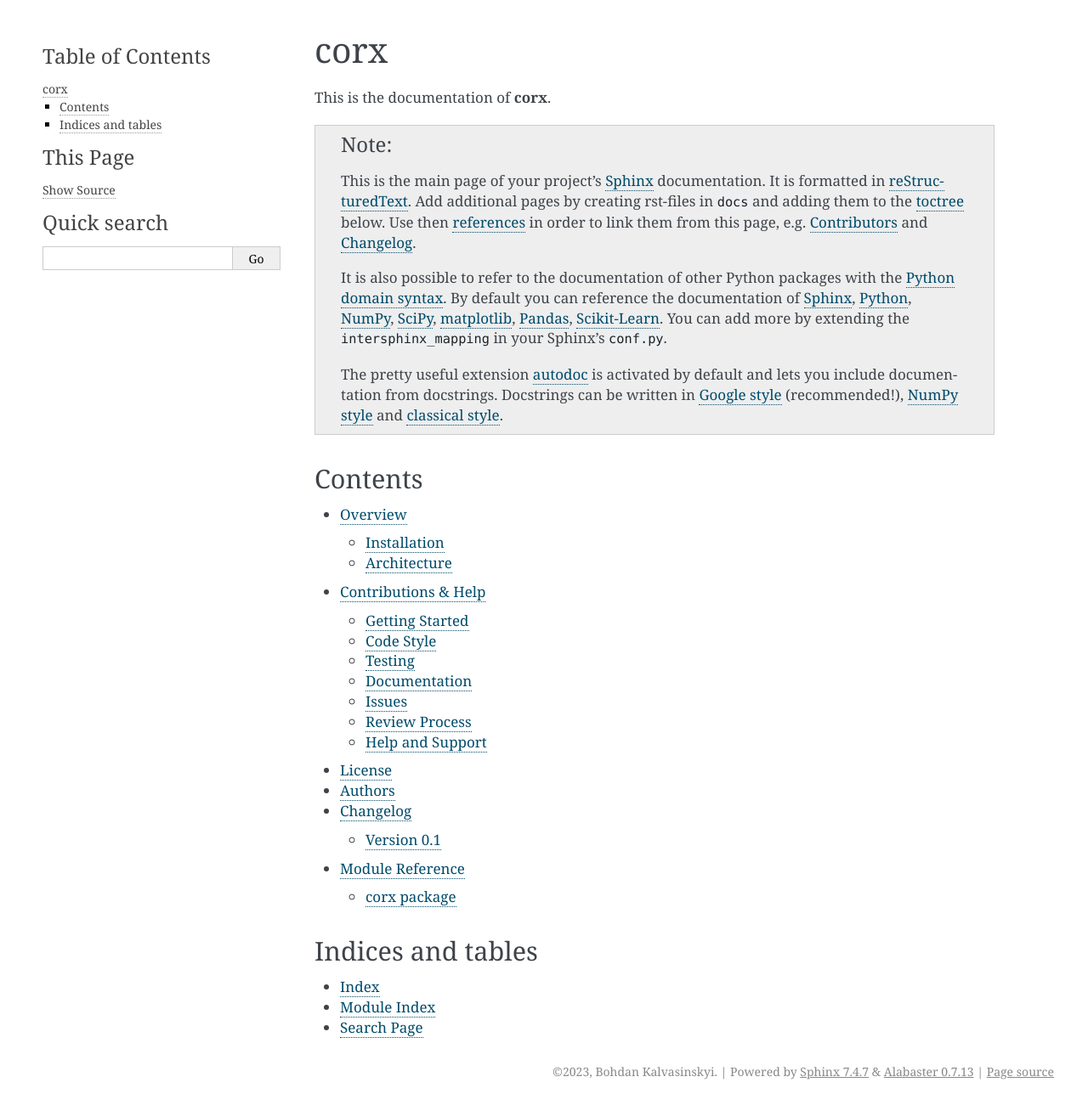
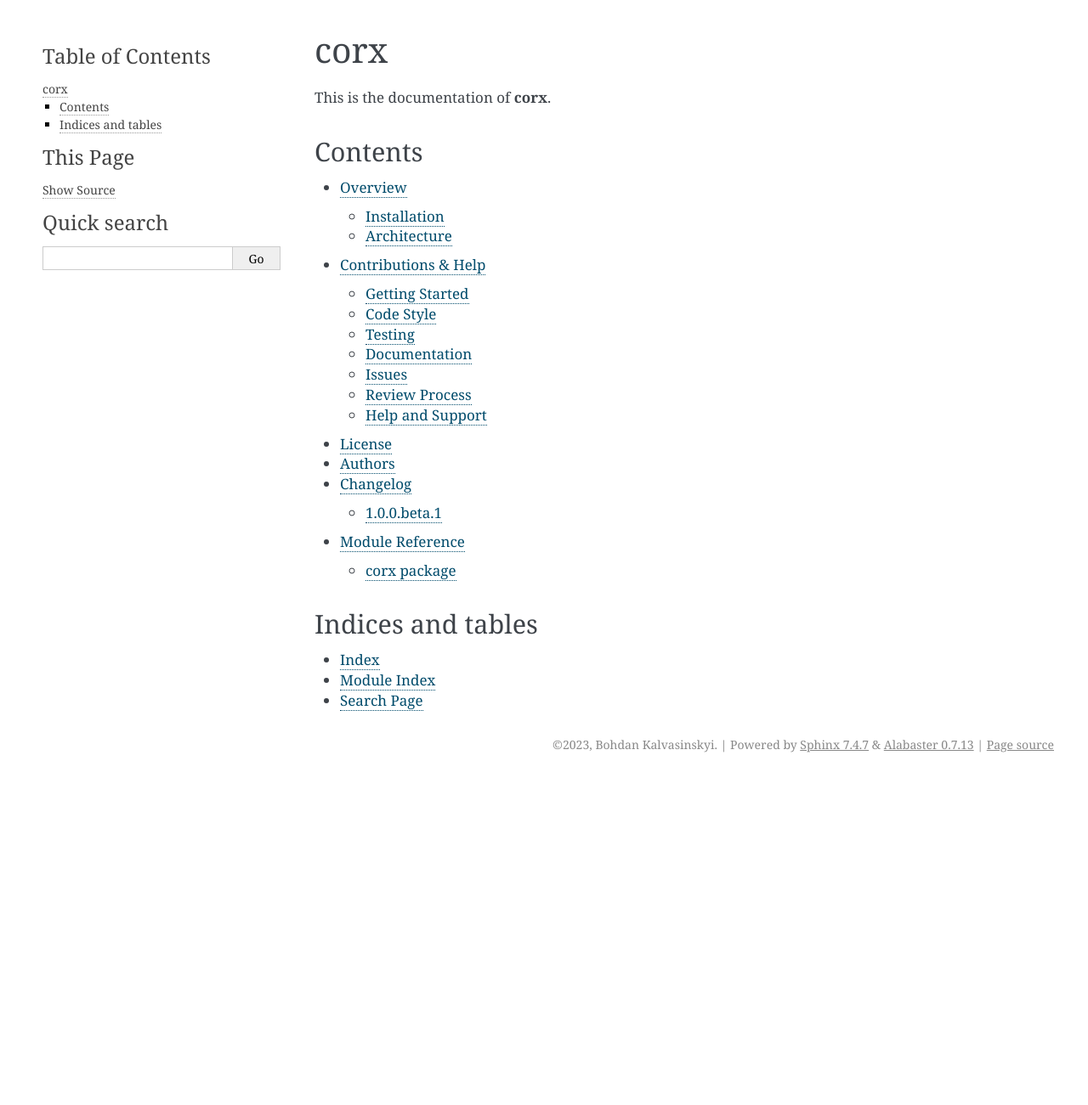
Before and after one commit to neromantic/corx, a Sphinx documentation site: the page built from docs/index.rst, in a window 1280 px wide. Shown: the whole page at 85% size. Built offline with Sphinx 7.4.7, drawn with Linux system fonts in a browser that asks for light colours; the version number is read from the project's files by our own code; after the commit the page ends 916 px from its top, so only the background shows below that.

Commit message:
Edit meta

```diff
--- a/CHANGELOG.rst
+++ b/CHANGELOG.rst
@@ -2,5 +2,5 @@
 Changelog
 =========
 
-Version 0.1
+1.0.0.beta.1
 ===========
--- a/docs/conf.py
+++ b/docs/conf.py
@@ -87,7 +87,7 @@ source_suffix = ".rst"
 master_doc = "index"
 
 # General information about the project.
-project = "Barista"
+project = "corx"
 copyright = "2023, Bohdan Kalvasinskyi"
 
 # The version info for the project you're documenting, acts as replacement for
@@ -246,7 +246,7 @@ latex_elements = {
 # Grouping the document tree into LaTeX files. List of tuples
 # (source start file, target name, title, author, documentclass [howto/manual]).
 latex_documents = [
-    ("index", "user_guide.tex", "Barista Documentation", "Bohdan Kalvasinskyi", "manual")
+    ("index", "user_guide.tex", "corx Documentation", "Bohdan Kalvasinskyi", "manual")
 ]
 
 # The name of an image file (relative to this directory) to place at the top of
--- a/docs/index.rst
+++ b/docs/index.rst
@@ -3,25 +3,6 @@ corx
 =======
 
 This is the documentation of **corx**.
-
-.. note::
-
-    This is the main page of your project's `Sphinx`_ documentation.
-    It is formatted in `reStructuredText`_. Add additional pages
-    by creating rst-files in ``docs`` and adding them to the `toctree`_ below.
-    Use then `references`_ in order to link them from this page, e.g.
-    :ref:`authors` and :ref:`changes`.
-
-    It is also possible to refer to the documentation of other Python packages
-    with the `Python domain syntax`_. By default you can reference the
-    documentation of `Sphinx`_, `Python`_, `NumPy`_, `SciPy`_, `matplotlib`_,
-    `Pandas`_, `Scikit-Learn`_. You can add more by extending the
-    ``intersphinx_mapping`` in your Sphinx's ``conf.py``.
-
-    The pretty useful extension `autodoc`_ is activated by default and lets
-    you include documentation from docstrings. Docstrings can be written in
-    `Google style`_ (recommended!), `NumPy style`_ and `classical style`_.
-
 
 Contents
 ========
--- a/setup.py
+++ b/setup.py
@@ -10,7 +10,10 @@ from setuptools import setup
 
 if __name__ == "__main__":
     try:
-        setup(use_scm_version={"version_scheme": "no-guess-dev"})
+        setup(
+            version='1.0.0.beta.1',
+            use_scm_version={"version_scheme": "no-guess-dev"},
+        )
     except:  # noqa
         print(
             "\n\nAn error occurred while building the project, "
--- a/src/corx/__init__.py
+++ b/src/corx/__init__.py
@@ -1,5 +1,3 @@
-__version__ = "23.1.1-beta"
-
 from . import aggregate
 from . import bootstrap
 from . import command
```
Also changed, not shown: CONTRIBUTING.rst (+5 -5 lines), README.rst (+6 -8 lines), bitbucket-pipelines.yml (deleted, +0 -11 lines), setup.cfg (+10 -42 lines), 3 other files.
